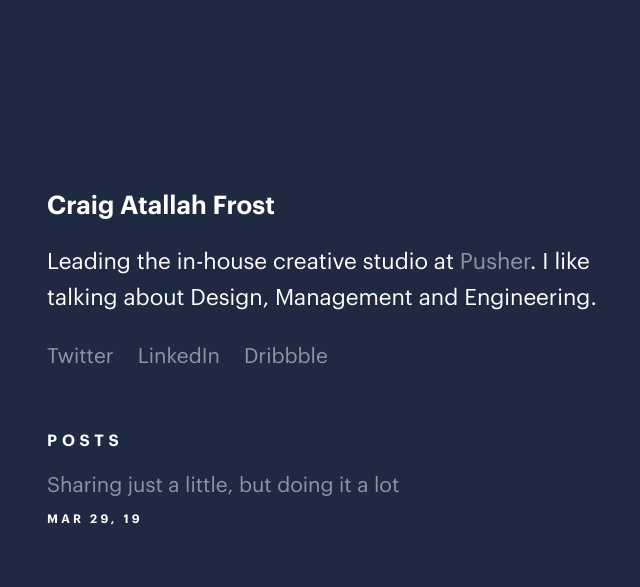
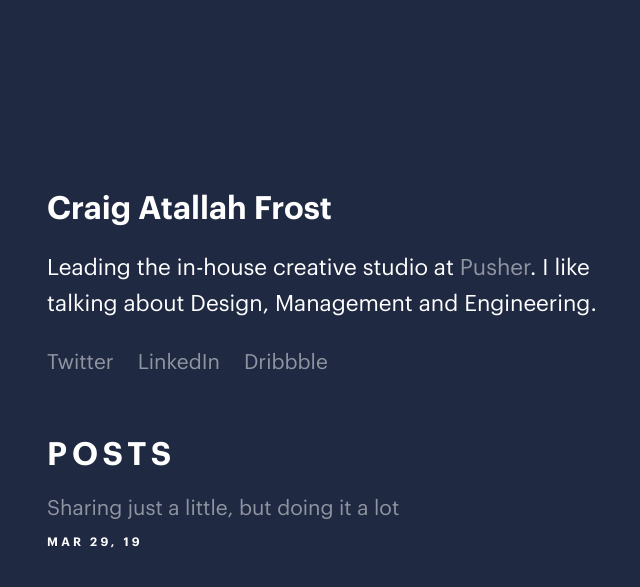
Before and after one commit to craigthomasfrost/cfdesigner.github.io, a Jekyll site: the page built from index.html, in a window 1280 px wide. Shown: the top 587 px of the page, without its empty margins (305-945 px from the left). Built offline with Jekyll 4.4.1, drawn with Linux system fonts in a browser that asks for light colours.

Commit message:
Update styles.css

```diff
--- a/css/styles.css
+++ b/css/styles.css
@@ -43,17 +43,22 @@ article {
     margin: 0 auto;
 }
 h1 {
-    font-size: 1.6rem;
+    font-size: 2rem;
     font-weight: 600;
     margin-bottom: 1.5rem;
 }
 h2 {
-    font-size: 1rem;
+    font-size: 1.8rem;
     font-weight: 600;
     text-transform: uppercase;
     letter-spacing: .3rem;
     margin-top: 4rem;
     margin-bottom: 1.5rem;
+}
+@media (min-width: 36rem) {
+    h2 {
+        font-size: 2rem;
+    }
 }
 p {
     font-size: 1rem;
```
